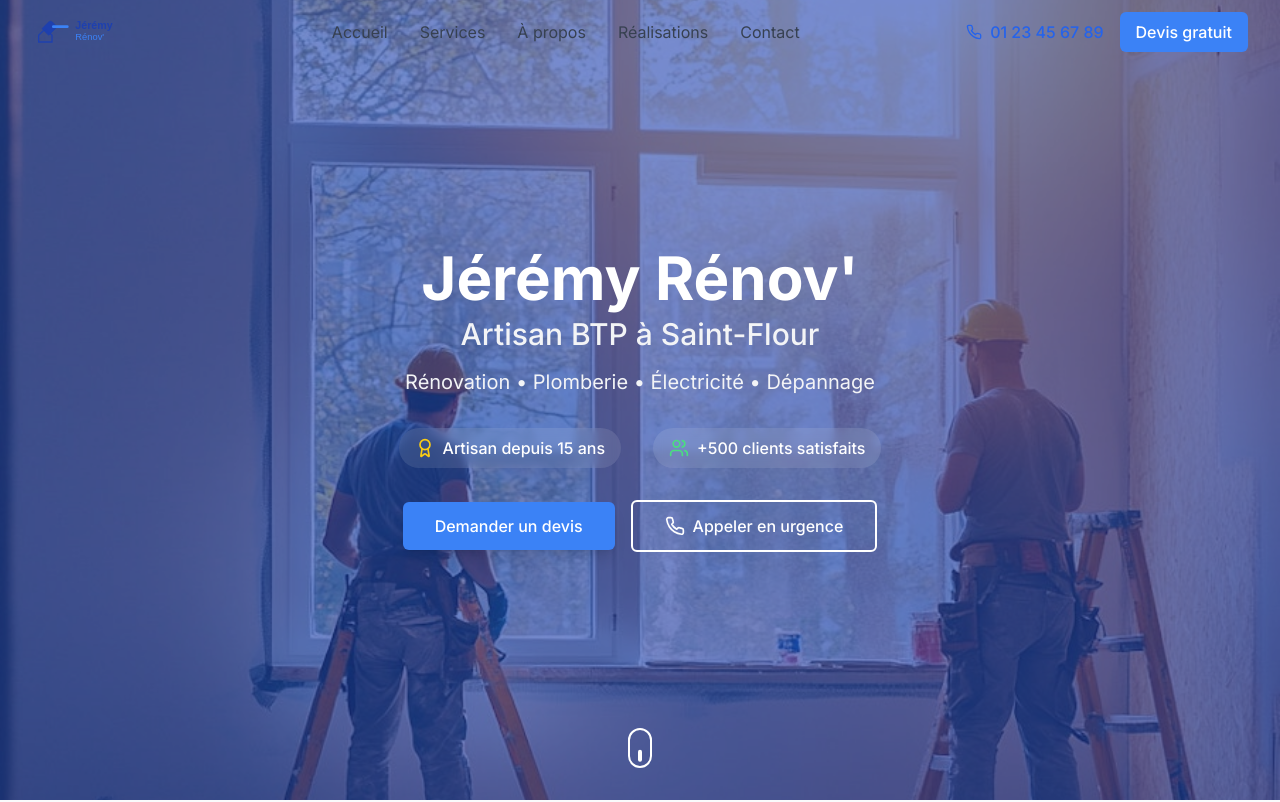
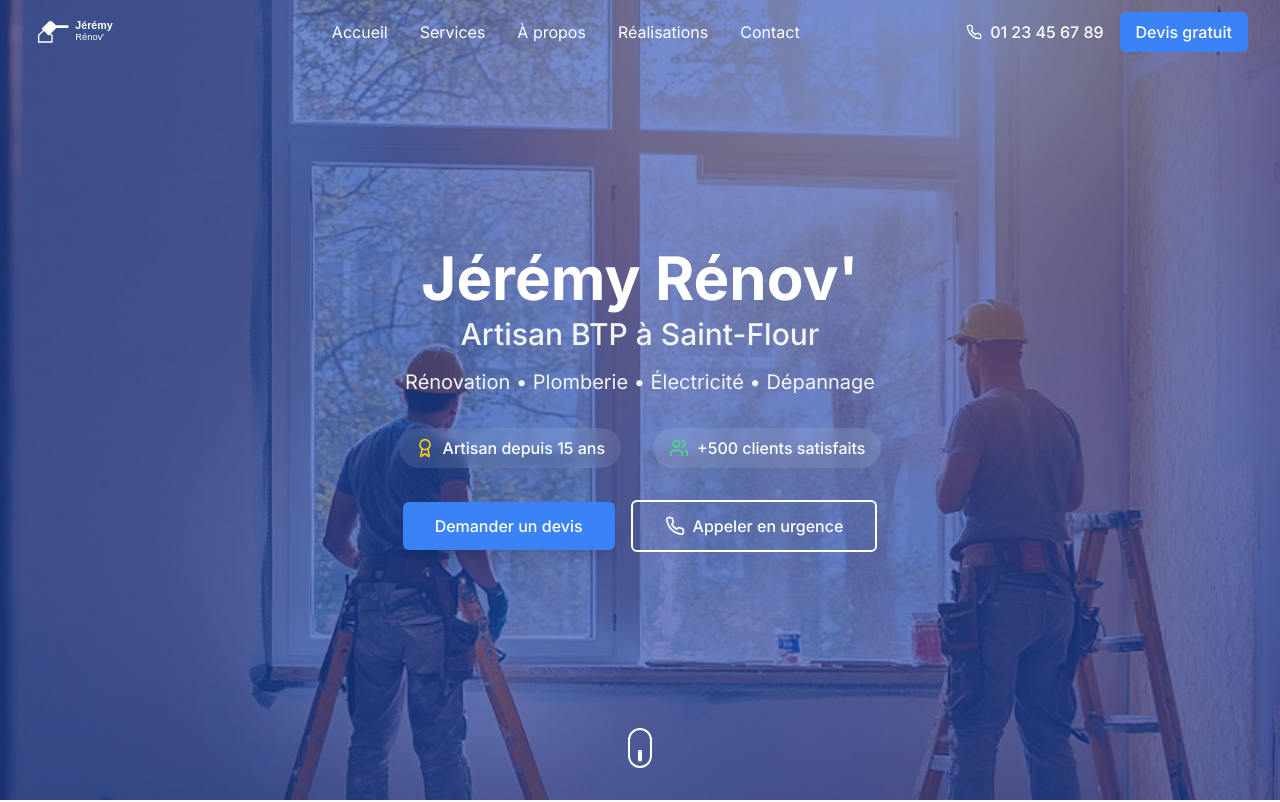
Before and after one commit to agat-dev/saint-flour-renov-project, a React (Vite) app: page / in a window 1280 px wide. Shown: the top 802 px of the page. Built offline with nearby package versions, Linux system fonts and the light colour scheme.

Commit message:
Fix: Navbar elements color before scroll
Change navbar elements color to white before scroll, except for the CTA button.

```diff
--- a/src/components/Header.tsx
+++ b/src/components/Header.tsx
@@ -3,7 +3,7 @@ import { useState, useEffect } from 'react';
 import { Phone, Menu, X } from 'lucide-react';
 import { motion } from 'framer-motion';
 
-const Logo = ({ className = "" }: { className?: string }) => (
+const Logo = ({ className = "", isScrolled = false }: { className?: string, isScrolled?: boolean }) => (
   <svg
     className={`h-10 w-auto ${className}`}
     viewBox="0 0 200 60"
@@ -13,8 +13,8 @@ const Logo = ({ className = "" }: { className?: string }) => (
     {/* Wrench icon */}
     <path
       d="M15 25L25 15C26.5 13.5 29 13.5 30.5 15L35 19.5C36.5 21 36.5 23.5 35 25L25 35L20 30L15 25Z"
-      fill="#1e40af"
-      stroke="#1e40af"
+      fill={isScrolled ? "#1e40af" : "#ffffff"}
+      stroke={isScrolled ? "#1e40af" : "#ffffff"}
       strokeWidth="1"
     />
     {/* Pipe/tube */}
@@ -24,12 +24,12 @@ const Logo = ({ className = "" }: { className?: string }) => (
       width="25"
       height="4"
       rx="2"
-      fill="#3b82f6"
+      fill={isScrolled ? "#3b82f6" : "#ffffff"}
     />
     {/* House outline */}
     <path
       d="M10 35L20 25L30 35V45H10V35Z"
-      stroke="#1e40af"
+      stroke={isScrolled ? "#1e40af" : "#ffffff"}
       strokeWidth="2"
       fill="none"
     />
@@ -40,7 +40,7 @@ const Logo = ({ className = "" }: { className?: string }) => (
       fontFamily="Arial, sans-serif"
       fontSize="16"
       fontWeight="bold"
-      fill="#1e40af"
+      fill={isScrolled ? "#1e40af" : "#ffffff"}
     >
       Jérémy
     </text>
@@ -49,7 +49,7 @@ const Logo = ({ className = "" }: { className?: string }) => (
       y="42"
       fontFamily="Arial, sans-serif"
       fontSize="14"
-      fill="#3b82f6"
+      fill={isScrolled ? "#3b82f6" : "#ffffff"}
     >
       Rénov'
     </text>
@@ -89,38 +89,48 @@ const Header = () => {
         <div className="flex justify-between items-center h-16">
           {/* Logo */}
           <div className="flex items-center">
-            <Logo />
+            <Logo isScrolled={isScrolled} />
           </div>
 
           {/* Navigation Desktop */}
           <nav className="hidden md:flex space-x-8">
             <button
               onClick={() => scrollToSection('accueil')}
-              className="text-gray-700 hover:text-blue-600 transition-colors"
+              className={`transition-colors ${
+                isScrolled ? 'text-gray-700 hover:text-blue-600' : 'text-white hover:text-gray-200'
+              }`}
             >
               Accueil
             </button>
             <button
               onClick={() => scrollToSection('services')}
-              className="text-gray-700 hover:text-blue-600 transition-colors"
+              className={`transition-colors ${
+                isScrolled ? 'text-gray-700 hover:text-blue-600' : 'text-white hover:text-gray-200'
+              }`}
             >
               Services
             </button>
             <button
               onClick={() => scrollToSection('a-propos')}
-              className="text-gray-700 hover:text-blue-600 transition-colors"
+              className={`transition-colors ${
+                isScrolled ? 'text-gray-700 hover:text-blue-600' : 'text-white hover:text-gray-200'
+              }`}
             >
               À propos
             </button>
             <button
               onClick={() => scrollToSection('realisations')}
-              className="text-gray-700 hover:text-blue-600 transition-colors"
+              className={`transition-colors ${
+                isScrolled ? 'text-gray-700 hover:text-blue-600' : 'text-white hover:text-gray-200'
+              }`}
             >
               Réalisations
             </button>
             <button
               onClick={() => scrollToSection('contact')}
-              className="text-gray-700 hover:text-blue-600 transition-colors"
+              className={`transition-colors ${
+                isScrolled ? 'text-gray-700 hover:text-blue-600' : 'text-white hover:text-gray-200'
+              }`}
             >
               Contact
             </button>
@@ -130,7 +140,9 @@ const Header = () => {
           <div className="hidden md:flex items-center space-x-4">
             <a
               href="tel:0123456789"
-              className="flex items-center text-blue-600 hover:text-blue-700 transition-colors"
+              className={`flex items-center transition-colors ${
+                isScrolled ? 'text-blue-600 hover:text-blue-700' : 'text-white hover:text-gray-200'
+              }`}
             >
               <Phone className="h-4 w-4 mr-2" />
               <span className="font-medium">01 23 45 67 89</span>
@@ -147,7 +159,9 @@ const Header = () => {
           <div className="md:hidden">
             <button
               onClick={() => setIsMobileMenuOpen(!isMobileMenuOpen)}
-              className="text-gray-700 hover:text-blue-600 transition-colors"
+              className={`transition-colors ${
+                isScrolled ? 'text-gray-700 hover:text-blue-600' : 'text-white hover:text-gray-200'
+              }`}
             >
               {isMobileMenuOpen ? <X className="h-6 w-6" /> : <Menu className="h-6 w-6" />}
             </button>
```
